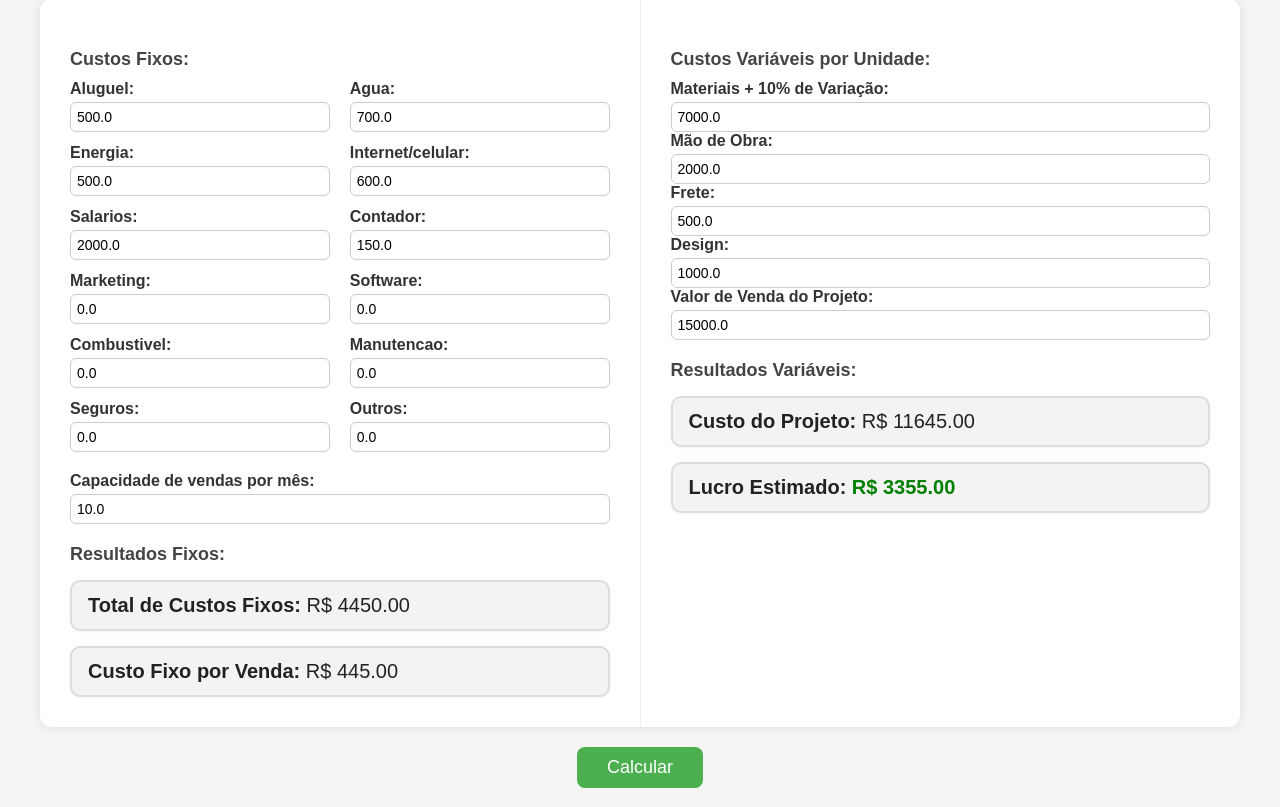
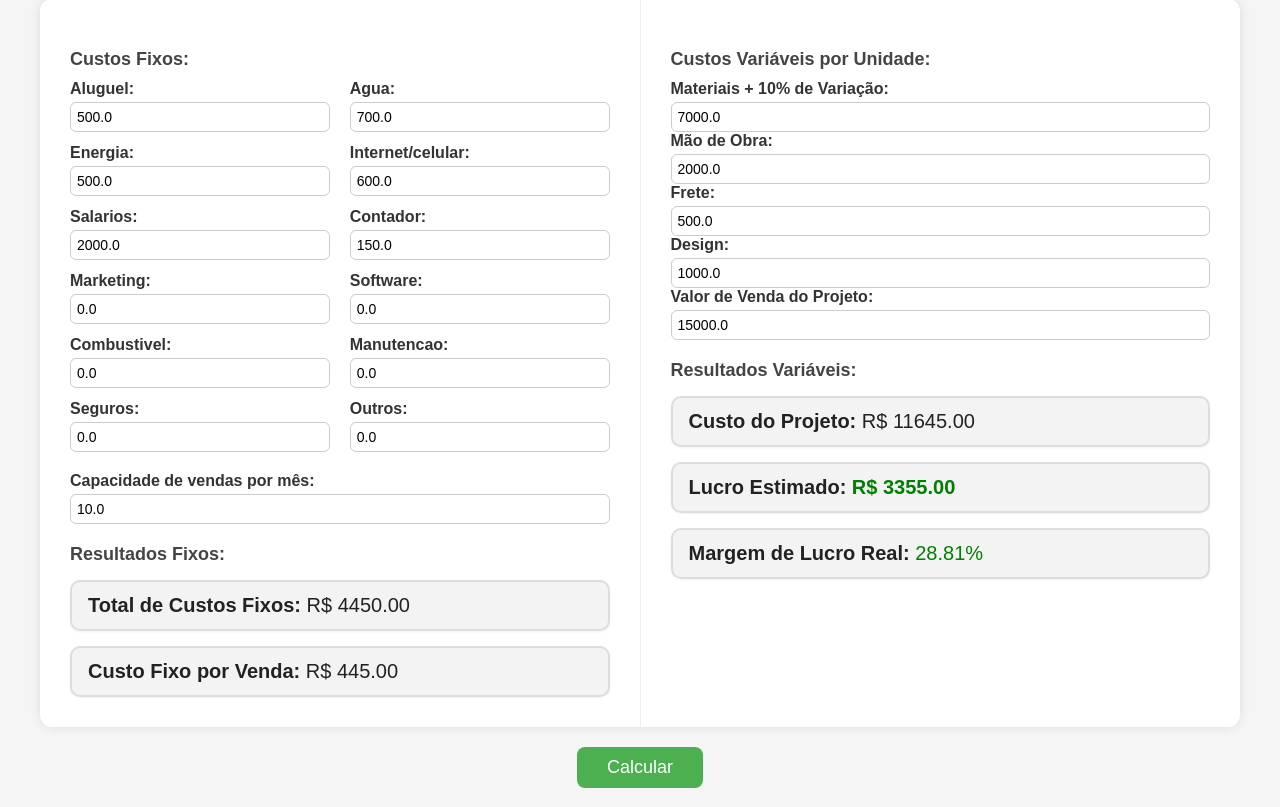
Before and after one commit to PedrooT0/calculadora-custos, a Flask app: page /custos in a window 1280 px wide. Shown: the part 201-1008 px from the top of the page. Run offline with Flask 3, Linux system fonts and the light colour scheme; a user stored in the database is signed in; data comes from the database, SQL or seed files in the repository; both versions use the stored data as it was after the commit.

Commit message:
Atualização nova

```diff
--- a/app.py
+++ b/app.py
@@ -128,12 +128,14 @@ def custos():
         materiais = dados['materiais'] * 1.10
         custo_projeto = round(materiais + dados['maoDeObra'] + dados['frete'] + dados['design'] + fixo_por_venda, 2)
         lucro = round(dados['valorVenda'] - custo_projeto, 2)
+        lucro_percentual = round((lucro / custo_projeto * 100), 2) if custo_projeto > 0 else 0
 
         resultado = {
             'custos_fixos': f"{total_fixos:.2f}",
             'custo_fixo_por_venda': f"{fixo_por_venda:.2f}",
             'custo_projeto': f"{custo_projeto:.2f}",
-            'lucro': f"{lucro:.2f}"
+            'lucro': f"{lucro:.2f}",
+            'lucro_percentual': lucro_percentual
         }
 
         if not dados_salvos:
@@ -159,12 +161,14 @@ def custos():
         design = float(dados.get('design', 0))  # pegar o valor do design
         custo_projeto = round(materiais + mao + frete + design + fixo_por_venda, 2)
         lucro = round(venda - custo_projeto, 2)
+        lucro_percentual = round((lucro / custo_projeto * 100), 2) if custo_projeto > 0 else 0
 
         resultado = {
             'custos_fixos': f"{total_fixos:.2f}",
             'custo_fixo_por_venda': f"{fixo_por_venda:.2f}",
             'custo_projeto': f"{custo_projeto:.2f}",
-            'lucro': f"{lucro:.2f}"
+            'lucro': f"{lucro:.2f}",
+            'lucro_percentual': lucro_percentual
         }
 
     return render_template('custos.html', resultado=resultado, dados=dados)
--- a/templates/custos.html
+++ b/templates/custos.html
@@ -199,6 +199,7 @@
             <div class="subtitulo">Resultados Fixos:</div>
             <div class="resultado"><strong>Total de Custos Fixos:</strong> R$ {{ resultado.custos_fixos if resultado.custos_fixos is defined else '0.00' }}</div>
             <div class="resultado"><strong>Custo Fixo por Venda:</strong> R$ {{ resultado.custo_fixo_por_venda if resultado.custo_fixo_por_venda is defined else '0.00' }}</div>
+
         </div>
         <div class="coluna">
             <div class="subtitulo">Custos Variáveis por Unidade:</div>
@@ -226,6 +227,16 @@
                     R$ {{ resultado.lucro if resultado.lucro is defined else '0.00' }}
                 </span>
             </div>
+            <div class="resultado">
+    <strong>Margem de Lucro Real:</strong>
+    {% if resultado.lucro_percentual is defined %}
+        <span style="color: {{ 'green' if resultado.lucro_percentual|float >= 0 else 'red' }};">
+            {{ '%.2f' % resultado.lucro_percentual }}%
+        </span>
+    {% else %}
+        --
+    {% endif %}
+</div>
         </div>
     </div>
     <div style="text-align:center; padding: 20px;">
```
Also changed, not shown: templates/clientes.html (+4 -4 lines), instance/usuarios.db.
